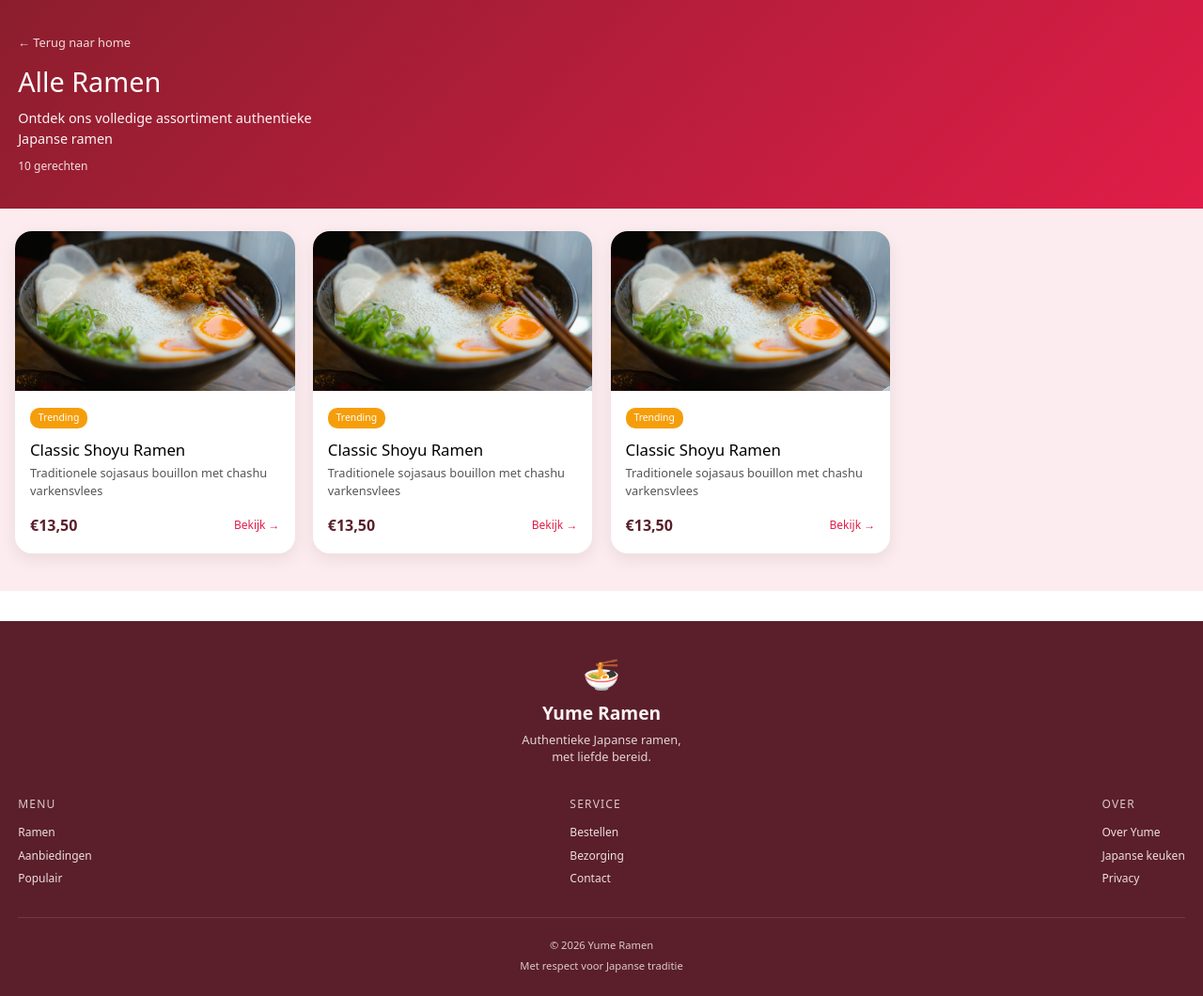
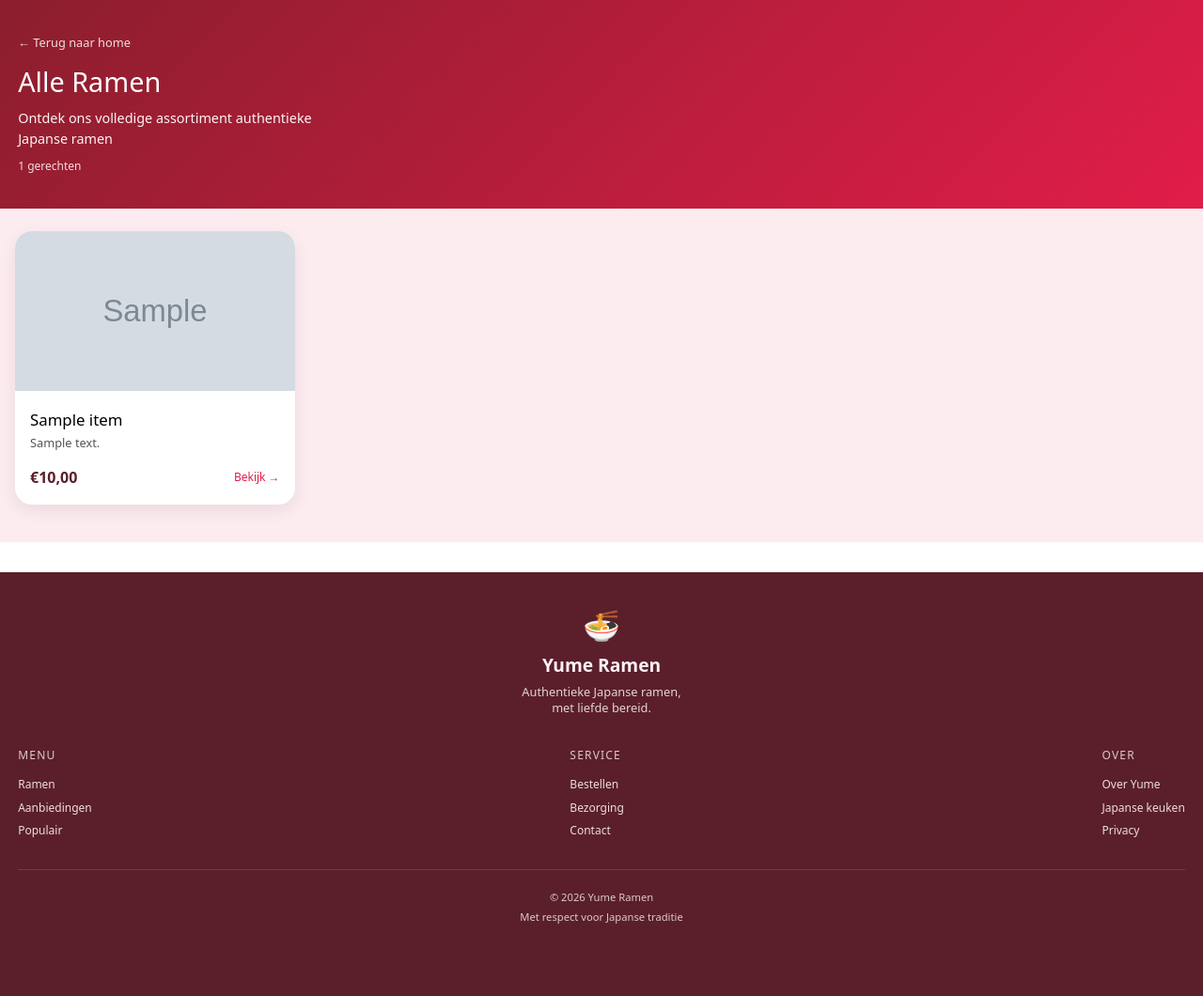
Before and after one commit to AdamSaber-mr/Ramen_DeliveryApp, a PHP site: page /public/2_menu.php in a window 1280 px wide. Shown: the part 71-1131 px from the top of the page at 94% size. After the commit the page ends 1054 px from the top, so only its background shows below. Run offline with PHP 8.4, Linux system fonts and the light colour scheme; tables that the repository leaves empty or names only in its code hold one stand-in row (values such as "Sample post"); grey boxes marked "Sample" are stand-in pictures; style sheets or scripts are compiled from the project's sources.

Commit message:
Changed the dummy data in menu.php to real data from the database

```diff
--- a/public/2_menu.php
+++ b/public/2_menu.php
@@ -1,20 +1,37 @@
+<?php
+session_start();
+require_once '../app/config/database.php';
+
+// Menu items ophalen
+$stmt = $pdo->prepare("
+    SELECT *
+    FROM menu_items
+    WHERE is_available = 1
+");
+$stmt->execute();
+$menuItems = $stmt->fetchAll(PDO::FETCH_ASSOC);
+
+// Aantal gerechten
+$totalItems = count($menuItems);
+?>
+
 <!DOCTYPE html>
-<html lang="en">
-
+<html lang="nl">
 <head>
     <meta charset="UTF-8">
     <meta name="viewport" content="width=device-width, initial-scale=1.0">
+
     <link href="../src/output.css" rel="stylesheet">
     <link rel="stylesheet" href="./assets/css/menu_cate/menupage.css">
     <link rel="stylesheet" href="./assets/css/cart/cart.css">
     <link rel="stylesheet" href="./assets/css/footer.css">
-    <title>Menu-pagina</title>
+
+    <title>Menu | Yume Ramen</title>
 </head>
 
 <body>
 
 <?php
-    session_start();
 include 'includes/navbar.php';
 include './includes/cart/cart.php';
 ?>
@@ -23,7 +40,7 @@
     $flash = $_SESSION['flash'];
     unset($_SESSION['flash']);
     ?>
-        <div class="flash flash--<?= $flash['type'] ?>">
+    <div class="flash flash--<?= htmlspecialchars($flash['type']) ?>">
         <?= htmlspecialchars($flash['message']) ?>
     </div>
 <?php endif; ?>
@@ -34,62 +51,38 @@
     <h1>Alle Ramen</h1>
     <p>Ontdek ons volledige assortiment authentieke Japanse ramen</p>
 
-        <span class="menu-count">10 gerechten</span>
+    <span class="menu-count"><?= $totalItems ?> gerechten</span>
 </section>
 
 <section class="menu-grid">
 
-        <!-- CARD -->
+    <?php foreach ($menuItems as $item): ?>
         <article class="menu-card">
-            <img src="assets/images/ramen/classic_shoyu_ramen.jpeg" alt="Classic Shoyu Ramen">
+
+            <img
+                    src="assets/images/ramen/<?= htmlspecialchars($item['image_url']) ?>"
+                    alt="<?= htmlspecialchars($item['name']) ?>"
+            >
 
             <div class="menu-card__body">
-                <span class="menu-badge">Trending</span>
 
-                <h3>Classic Shoyu Ramen</h3>
-                <p>Traditionele sojasaus bouillon met chashu varkensvlees</p>
+                <?php if ($item['price'] >= 16): ?>
+                    <span class="menu-badge">Populair</span>
+                <?php endif; ?>
+
+                <h3><?= htmlspecialchars($item['name']) ?></h3>
+                <p><?= htmlspecialchars($item['description']) ?></p>
 
                 <div class="menu-card__footer">
-                    <span class="price">€13,50</span>
-                    <a href="product.php" class="view-btn">Bekijk →</a>
+                    <span class="price">€<?= number_format($item['price'], 2, ',', '.') ?></span>
+                    <a href="4_product.php?id=<?= $item['id'] ?>" class="view-btn">
+                        Bekijk →
+                    </a>
                 </div>
             </div>
+
         </article>
-
-        <article class="menu-card">
-            <img src="assets/images/ramen/classic_shoyu_ramen.jpeg" alt="Classic Shoyu Ramen">
-
-            <div class="menu-card__body">
-                <span class="menu-badge">Trending</span>
-
-                <h3>Classic Shoyu Ramen</h3>
-                <p>Traditionele sojasaus bouillon met chashu varkensvlees</p>
-
-                <div class="menu-card__footer">
-                    <span class="price">€13,50</span>
-                    <a href="product.php" class="view-btn">Bekijk →</a>
-                </div>
-            </div>
-        </article>
-
-        <article class="menu-card">
-            <img src="assets/images/ramen/classic_shoyu_ramen.jpeg" alt="Classic Shoyu Ramen">
-
-            <div class="menu-card__body">
-                <span class="menu-badge">Trending</span>
-
-                <h3>Classic Shoyu Ramen</h3>
-                <p>Traditionele sojasaus bouillon met chashu varkensvlees</p>
-
-                <div class="menu-card__footer">
-                    <span class="price">€13,50</span>
-                    <a href="product.php" class="view-btn">Bekijk →</a>
-                </div>
-            </div>
-        </article>
-
-        <!-- Herhaal cards -->
-        <!-- later dynamisch via PHP -->
+    <?php endforeach; ?>
 
 </section>
 
@@ -99,5 +92,4 @@
 <script src="./assets/js/cart.js"></script>
 
 </body>
-
 </html>
```
Also changed, not shown: public/5_checkout.php (+34 -4 lines), public/9_place_order.php (added, +116 -0 lines), public/10_thankyou.php (renamed from public/9_thankyou.php), public/assets/css/checkout/checkout.css. Lines whose indentation alone changed are shown as unchanged.
